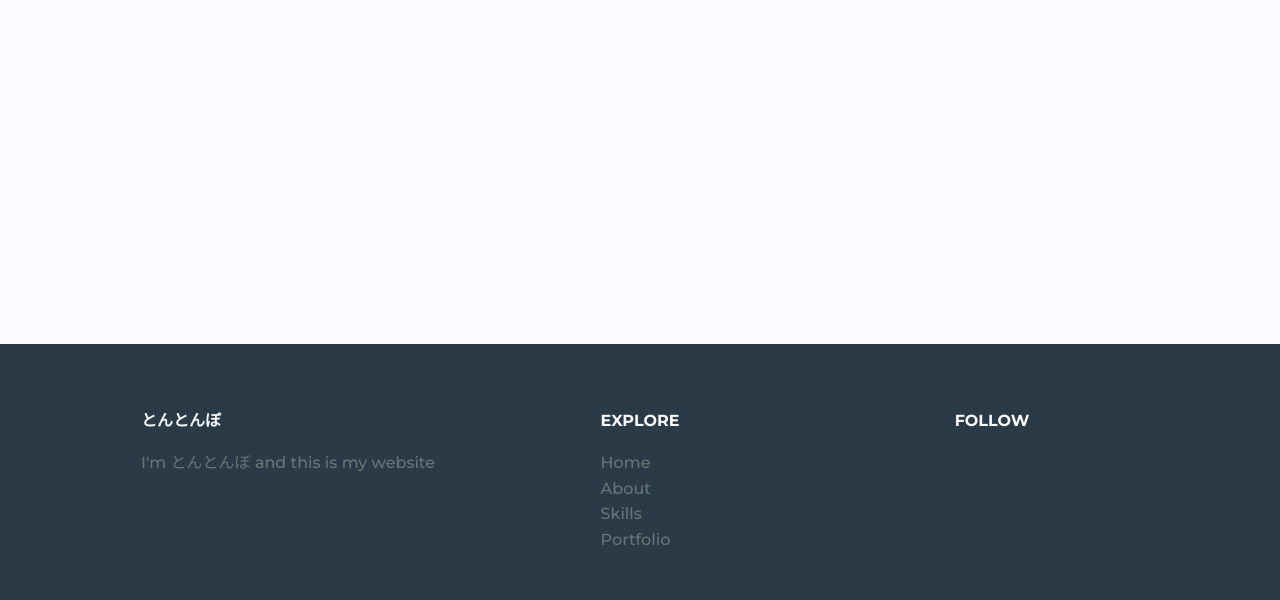
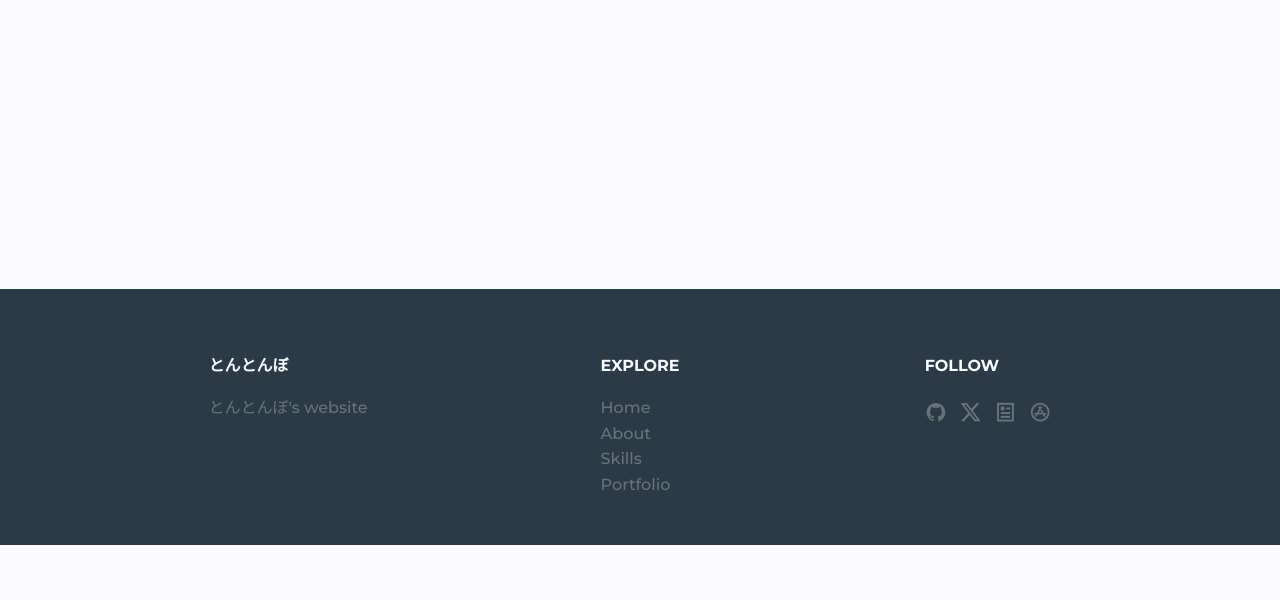
Before and after one commit to KaitoMuraoka/Web, a PHP site: page / in a window 1280 px wide. Shown: the part 2334-2934 px from the top of the page. After the commit the page ends 2879 px from the top, so only its background shows below. Run offline with PHP 8.4, Linux system fonts and the light colour scheme; some libraries are stand-ins or nearby versions.

Commit message:
全体のカラーを修正

```diff
--- a/index.html
+++ b/index.html
@@ -123,9 +123,9 @@
                         <a href="#" class="about__social-icon">
                             <i class="ri-app-store-line"></i>
                         </a>
-                        <a href="#" class="about__social-icon">
+                        <!-- <a href="#" class="about__social-icon">
                             <i class="ri-google-play-line"></i>
-                        </a>
+                        </a> -->
                     </div>
                 </div>
             </div>
@@ -140,10 +140,13 @@
                     <h3 class="skills__subtitle">Development</h3>
                     <span class="skills__name">iOS</span>
                     <span class="skills__name">Swift</span>
+                    <span class="skills__name">UIKit</span>
+                    <span class="skills__name">SwiftUI</span>
                     <span class="skills__name">Android</span>
                     <span class="skills__name">Java</span>
                     <span class="skills__name">Kotlin</span>
                     <span class="skills__name">Flutter</span>
+                    <span class="skills__name">GitHub Action</span>
                     <span class="skills__name">Firebase</span>
                 </div>
 
@@ -158,9 +161,8 @@
             <h2 class="section-title">Portfolio</h2>
 
             <div class="portfolio__container bd-grid">
-
                 <div class="portfolio__img">
-                    <p>活動内容</p>
+                    <p>Activities</p>
                     <img src="sets/img/work2.jpg" alt="">
                     <div class="portfolio__link">
                         <a href="" class="portfolio__link-name">View details</a>
@@ -168,20 +170,11 @@
                 </div>
 
                 <div class="portfolio__img">
-                    <p>WorkHistory:職務経歴</p>
-                    <img src="sets/img/japan.jpg" alt="">
+                    <p>WorkHistory</p>
+                    <img src="sets/img/work2.jpg" alt="">
                     <div class="portfolio__link">
                         <a href="https://github.com/KaitoMuraoka/JapanDice" class="portfolio__link-name">View
                             details</a>
-                    </div>
-                </div>
-
-                <div class="portfolio__img">
-                    <img src="sets/img/covid-19.jpg" alt="">
-                    <div class="portfolio__link">
-                        <a href="https://github.com/KaitoMuraoka/Covid19-Japan" class="portfolio__link-name">
-                            View details
-                        </a>
                     </div>
                 </div>
             </div>
@@ -222,7 +215,7 @@
         <div class="footer__container bd-grid">
             <div class="footer__data">
                 <h2 class="footer__title">とんとんぼ</h2>
-                <p class="footer__text">I'm とんとんぼ and this is my website</p>
+                <p class="footer__text">とんとんぼ's website</p>
             </div>
 
             <div class="footer__data">
@@ -238,11 +231,12 @@
 
             <div class="footer__data">
                 <h2 class="footer__title">FOLLOW</h2>
-                <a href="https://github.com/KaitoMuraoka" class="footer__social"><i class='bx bxl-github'></i></a>
-                <a href="https://twitter.com/Ktombow1110" class="footer__social"><i class='bx bxl-twitter'></i></a>
+                <a href="https://github.com/KaitoMuraoka" class="footer__social"><i class="ri-github-fill"></i></a>
+                <a href="https://twitter.com/Ktombow1110" class="footer__social"><i class="ri-twitter-x-fill"></i></a>
+                <a href="https://qiita.com/KaitoMuraoka" class="footer__social"><i class="ri-article-line"></i></a>
+                <a href="#" class="footer__social"><i class="ri-app-store-line"></i></a>
+                <!-- <a href="#" class="footer__social"><i class="ri-google-play-line"></i></a> -->
             </div>
-
-
         </div>
     </footer>
 
--- a/sets/CSS/styles.css
+++ b/sets/CSS/styles.css
@@ -8,7 +8,8 @@
 
 /* Colores */
 :root {
-  --first-color: #5361ff;
+  /* --first-color: #5361ff; */
+  --first-color: #7acdee;
   --white-color: #fafaff;
   --dark-color: #2a3b47;
   --text-color: #697477;
```
